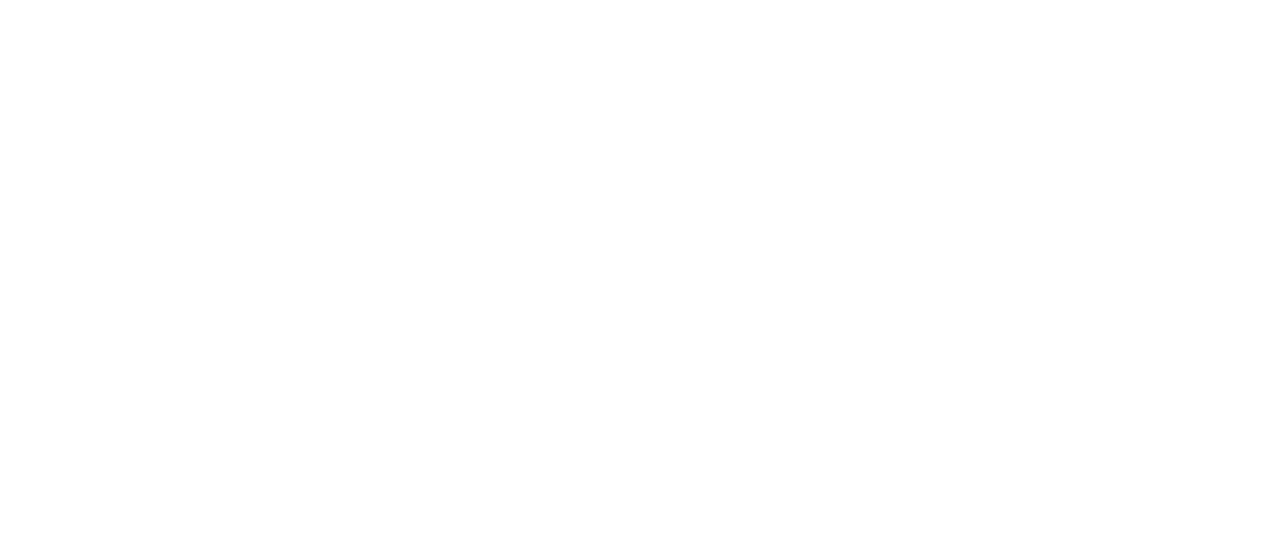
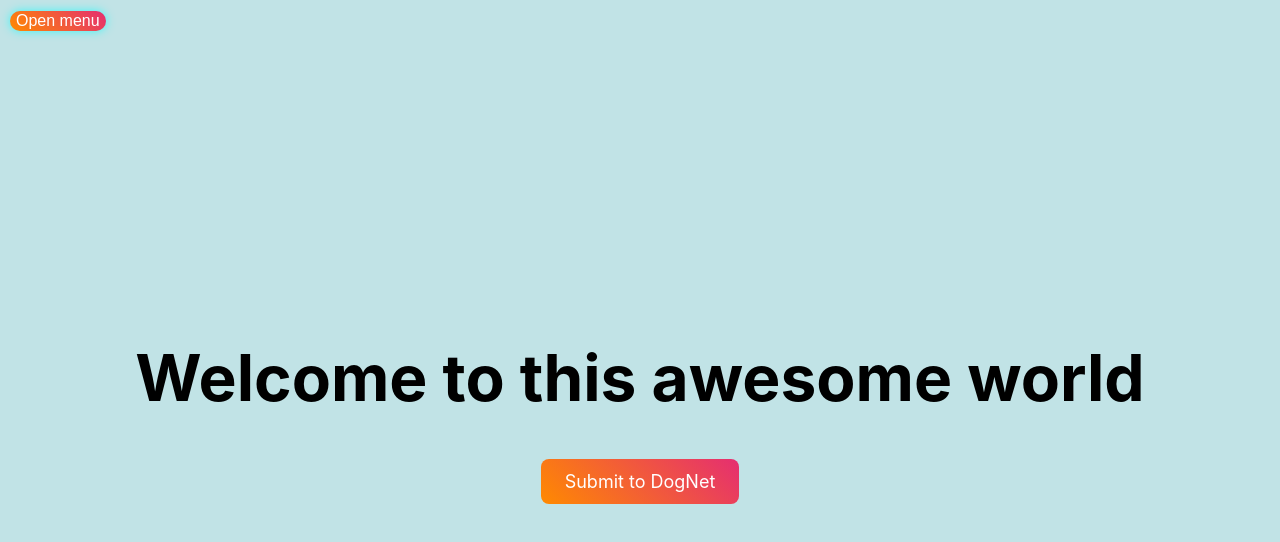
Before and after one commit to Carlosbil/Learning_Interface, a React (Create React App) app in the folder interface/: page /dogNet in a window 1280 px wide. Before the commit this address had no page. Shown: the top 542 px of the page. Built offline with nearby package versions, Linux system fonts and the light colour scheme.

Commit message:
added dogs_vs_cats
Added dogs vs cats, refactor code and added NavBar

```diff
--- a/interface/src/App.js
+++ b/interface/src/App.js
@@ -1,12 +1,16 @@
 import React from "react";
 import { BrowserRouter as Router, Routes, Route } from "react-router-dom";
 import HomePage from "./HomePage/HomePage";
+import DogNet from "./DogNet";
+import DogsVsCats from "./Dogs_VS_Cats";
 
 function App() {
   return (
     <Router>
       <Routes>
         <Route path="/" element={<HomePage />} />
+        <Route path="/dogNet" element={<DogNet />} />
+        <Route path="/dogs_vs_cats" element={<DogsVsCats />} />
       </Routes>
     </Router>
   );
--- /dev/null
+++ b/interface/src/DogNet/index.js
@@ -0,0 +1,68 @@
+import React, { useState } from 'react';
+import './template.css';
+import NavBar from '../Menu.js';
+
+function DogNet() {
+    const [hovered, setHovered] = useState(false);
+    const [image, setImage] = useState(null);
+    const [prediction, setPrediction] = useState(null);
+    const [showToast, setShowToast] = useState(false);
+
+    const handleMouseEnter = () => {
+        setHovered(true);
+    };
+
+    const handleMouseLeave = () => {
+        setHovered(false);
+    };
+
+    const handleImageUpload = event => {
+        setImage(URL.createObjectURL(event.target.files[0]));
+
+        const formData = new FormData();
+        formData.append('file', event.target.files[0]);
+
+        fetch('http://localhost:5000/predict', {
+            method: 'POST',
+            body: formData,
+        })
+            .then(response => response.json())
+            .then(data => {
+                setPrediction(data.prediction);
+                setShowToast(true);
+                setTimeout(() => setShowToast(false), 3000);  // Hides the toast after 3 seconds
+            })
+            .catch(error => console.error(error));
+    };
+
+    return (
+        <div className="container">
+            <NavBar />
+            <h1
+                className={`welcome-text ${hovered ? "hovered" : ""}`}
+                onMouseEnter={handleMouseEnter}
+                onMouseLeave={handleMouseLeave}
+            >
+                Welcome to this awesome world
+            </h1>
+            <input
+                type="file"
+                accept="image/*"
+                style={{ display: 'none' }}
+                id="fileInput"
+                onChange={handleImageUpload}
+            />
+            <label htmlFor="fileInput" className="futuristic-button">Submit to DogNet</label>
+            {showToast && (
+                <div className="toast">
+                    {prediction}
+                </div>
+            )}
+            <div className="upload-section">
+                {image && <img src={image} alt="upload-preview" className="preview-image" />}
+            </div>
+        </div>
+    );
+}
+
+export default DogNet;
--- /dev/null
+++ b/interface/src/DogNet/template.css
@@ -0,0 +1,62 @@
+.container {
+    display: flex;
+    flex-direction: column;
+    align-items: center;
+    justify-content: center;
+    height: 100vh;
+    background-color: #c1e3e6;
+  }
+
+  .welcome-text {
+    font-size: 64px;
+    transition: color 0.3s ease;
+  }
+
+  .welcome-text.hovered {
+    color: #e52e71;
+  }
+
+  .futuristic-button {
+    padding: 12px 24px;
+    font-size: 18px;
+    border-radius: 8px;
+    border: none;
+    background-image: linear-gradient(45deg, #ff8a00, #e52e71);
+    color: #fff;
+    cursor: pointer;
+    transition: background-image 0.3s ease;
+  }
+
+  .futuristic-button:hover {
+    background-image: linear-gradient(45deg, #e52e71, #ff8a00);
+  }
+
+  .preview-image {
+    width: 200px;
+    height: 200px;
+    object-fit: cover;
+    margin-top: 20px;
+    border-radius: 20px;
+  }
+
+  .upload-section {
+    display: flex;
+    justify-content: space-between;
+    align-items: center;
+  }
+
+  .prediction-result {
+    margin-left: 20px;
+    font-size: 24px;
+  }
+
+  .toast {
+    position: fixed;
+    top: 20px;
+    right: 20px;
+    padding: 10px 20px;
+    background-color: rgba(0,0,0,0.7);
+    color: #fff;
+    border-radius: 5px;
+    z-index: 1000;
+  }
--- /dev/null
+++ b/interface/src/Dogs_VS_Cats/index.js
@@ -0,0 +1,68 @@
+import React, { useState } from 'react';
+import './template.css';
+import NavBar from '../Menu.js';
+
+function DogsVsCats() {
+    const [hovered, setHovered] = useState(false);
+    const [image, setImage] = useState(null);
+    const [prediction, setPrediction] = useState(null);
+    const [showToast, setShowToast] = useState(false);
+
+    const handleMouseEnter = () => {
+        setHovered(true);
+    };
+
+    const handleMouseLeave = () => {
+        setHovered(false);
+    };
+
+    const handleImageUpload = event => {
+        setImage(URL.createObjectURL(event.target.files[0]));
+
+        const formData = new FormData();
+        formData.append('image', event.target.files[0]);
+
+        fetch('http://localhost:5000/predict/dogs_vs_cats', {
+            method: 'POST',
+            body: formData,
+        })
+            .then(response => response.json())
+            .then(data => {
+                setPrediction(data.prediction);
+                setShowToast(true);
+                setTimeout(() => setShowToast(false), 3000);  // Hides the toast after 3 seconds
+            })
+            .catch(error => console.error(error));
+    };
+
+    return (
+        <div className="container">
+            <NavBar />
+            <h1
+                className={`welcome-text ${hovered ? "hovered" : ""}`}
+                onMouseEnter={handleMouseEnter}
+                onMouseLeave={handleMouseLeave}
+            >
+                It is a dog or a cat?
+            </h1>
+            <input
+                type="file"
+                accept="image/*"
+                style={{ display: 'none' }}
+                id="fileInput"
+                onChange={handleImageUpload}
+            />
+            <label htmlFor="fileInput" className="futuristic-button">Submit to DogNet</label>
+            {showToast && (
+                <div className="toast">
+                    {prediction}
+                </div>
+            )}
+            <div className="upload-section">
+                {image && <img src={image} alt="upload-preview" className="preview-image" />}
+            </div>
+        </div>
+    );
+}
+
+export default DogsVsCats;
--- /dev/null
+++ b/interface/src/Dogs_VS_Cats/template.css
@@ -0,0 +1,62 @@
+.container {
+    display: flex;
+    flex-direction: column;
+    align-items: center;
+    justify-content: center;
+    height: 100vh;
+    background-color: #c1e3e6;
+  }
+
+  .welcome-text {
+    font-size: 64px;
+    transition: color 0.3s ease;
+  }
+
+  .welcome-text.hovered {
+    color: #e52e71;
+  }
+
+  .futuristic-button {
+    padding: 12px 24px;
+    font-size: 18px;
+    border-radius: 8px;
+    border: none;
+    background-image: linear-gradient(45deg, #ff8a00, #e52e71);
+    color: #fff;
+    cursor: pointer;
+    transition: background-image 0.3s ease;
+  }
+
+  .futuristic-button:hover {
+    background-image: linear-gradient(45deg, #e52e71, #ff8a00);
+  }
+
+  .preview-image {
+    width: 200px;
+    height: 200px;
+    object-fit: cover;
+    margin-top: 20px;
+    border-radius: 20px;
+  }
+
+  .upload-section {
+    display: flex;
+    justify-content: space-between;
+    align-items: center;
+  }
+
+  .prediction-result {
+    margin-left: 20px;
+    font-size: 24px;
+  }
+
+  .toast {
+    position: fixed;
+    top: 20px;
+    right: 20px;
+    padding: 10px 20px;
+    background-color: rgba(0,0,0,0.7);
+    color: #fff;
+    border-radius: 5px;
+    z-index: 1000;
+  }
--- a/interface/src/HomePage/HomePage.css
+++ b/interface/src/HomePage/HomePage.css
@@ -60,3 +60,24 @@
   border-radius: 5px;
   z-index: 1000;
 }
+
+.futuristic-btn {
+  font-size: 16px;
+  width: 200px; /* Add width */
+  height: 50px; /* Add height */
+  padding: 10px 20px;
+  margin: 10px;
+  background: #0f0f0f;
+  border: none;
+  color: #fff;
+  border-radius: 25px;
+  box-shadow: 0 0 10px rgba(0, 255, 255, .7);
+  cursor: pointer;
+  transition: all 0.3s ease;
+}
+
+.futuristic-btn:hover {
+  background: #00ffff;
+  box-shadow: 0 0 10px rgba(0, 0, 0, .7);
+  color: #000;
+}
--- a/interface/src/HomePage/HomePage.js
+++ b/interface/src/HomePage/HomePage.js
@@ -1,11 +1,9 @@
 import React, { useState } from 'react';
+import { Link } from 'react-router-dom';
 import './HomePage.css';
-
+import NavBar from '../Menu.js';
 function HomePage() {
   const [hovered, setHovered] = useState(false);
-  const [image, setImage] = useState(null);
-  const [prediction, setPrediction] = useState(null);
-  const [showToast, setShowToast] = useState(false);
 
   const handleMouseEnter = () => {
     setHovered(true);
@@ -15,27 +13,9 @@
     setHovered(false);
   };
 
-  const handleImageUpload = event => {
-    setImage(URL.createObjectURL(event.target.files[0]));
-
-    const formData = new FormData();
-    formData.append('file', event.target.files[0]);
-
-    fetch('http://localhost:5000/predict', {
-      method: 'POST',
-      body: formData,
-    })
-    .then(response => response.json())
-    .then(data => {
-      setPrediction(data.prediction);
-      setShowToast(true);
-      setTimeout(() => setShowToast(false), 3000);  // Hides the toast after 3 seconds
-    })
-    .catch(error => console.error(error));
-  };
-
   return (
     <div className="container">
+      <NavBar />
       <h1
         className={`welcome-text ${hovered ? "hovered" : ""}`}
         onMouseEnter={handleMouseEnter}
@@ -43,22 +23,18 @@
       >
         Welcome to this awesome world
       </h1>
+      <Link to="/dogNet">
+        <button className="futuristic-btn">DogNet</button>
+      </Link>
+      <Link to="/dogs_vs_cats">
+        <button className="futuristic-btn">Dogs Vs Cats</button>
+      </Link>
       <input
         type="file"
         accept="image/*"
         style={{ display: 'none' }}
         id="fileInput"
-        onChange={handleImageUpload}
       />
-      <label htmlFor="fileInput" className="futuristic-button">Submit to DogNet</label>
-      {showToast && (
-        <div className="toast">
-          {prediction}
-        </div>
-      )}
-      <div className="upload-section">
-        {image && <img src={image} alt="upload-preview" className="preview-image" />}
-      </div>
     </div>
   );
 }
--- /dev/null
+++ b/interface/src/Menu.js/index.js
@@ -0,0 +1,34 @@
+import React, { useState } from 'react';
+import { Link } from 'react-router-dom';
+import './template.css';
+
+function NavBar() {
+  const [isOpen, setIsOpen] = useState(false);
+
+  const toggleMenu = () => {
+    setIsOpen(!isOpen);
+  };
+
+  return (
+    <div className="navBar">
+      <button className="menu-btn" onClick={toggleMenu}>
+        {isOpen ? 'Close menu' : 'Open menu'}
+      </button>
+      {isOpen && (
+        <div className="nav-links">
+          <Link to="/">
+            <button className="futuristic-btn">Home</button>
+          </Link>
+          <Link to="/dogNet">
+            <button className="futuristic-btn">Go to DogNet</button>
+          </Link>
+          <Link to="/dogs_vs_cats">
+            <button className="futuristic-btn">Dogs Vs Cats</button>
+          </Link>
+        </div>
+      )}
+    </div>
+  );
+}
+
+export default NavBar;
--- /dev/null
+++ b/interface/src/Menu.js/template.css
@@ -0,0 +1,52 @@
+.navBar {
+    position: absolute;
+    top: 0;
+    left: 0;
+    padding: 10px;
+  }
+
+  .menu-btn {
+    font-size: 16px;
+    background-image: linear-gradient(45deg, #ff8a00, #e52e71);
+    border: none;
+    color: #fff;
+    border-radius: 25px;
+    box-shadow: 0 0 10px rgba(0, 255, 255, .7);
+    cursor: pointer;
+    transition: all 0.3s ease;
+  }
+
+  .menu-btn:hover {
+    background: #00ffff;
+    box-shadow: 0 0 10px rgba(0, 0, 0, .7);
+  }
+
+  .nav-links {
+    display: flex;
+    flex-direction: row;
+    gap: 1px;
+    margin-top: 1px;
+  }
+
+  .futuristic-btn {
+    font-size: 16px;
+    width: 200px;
+    height: 50px;
+    padding: 10px 20px;
+    background-image: linear-gradient(45deg, #ff8a00, #e52e71);
+    border: none;
+    color: #fff;
+    border-radius: 25px;
+    box-shadow: 0 0 10px rgba(0, 255, 255, 0.594);
+    cursor: pointer;
+    transition: all 0.3s ease;
+    display: flex;
+    align-items: center;
+    justify-content: center;
+  }
+
+  .futuristic-btn:hover {
+    background: #00ffff;
+    box-shadow: 0 0 10px rgba(0, 0, 0, .7);
+    color: #0f0f0f;
+  }
```
